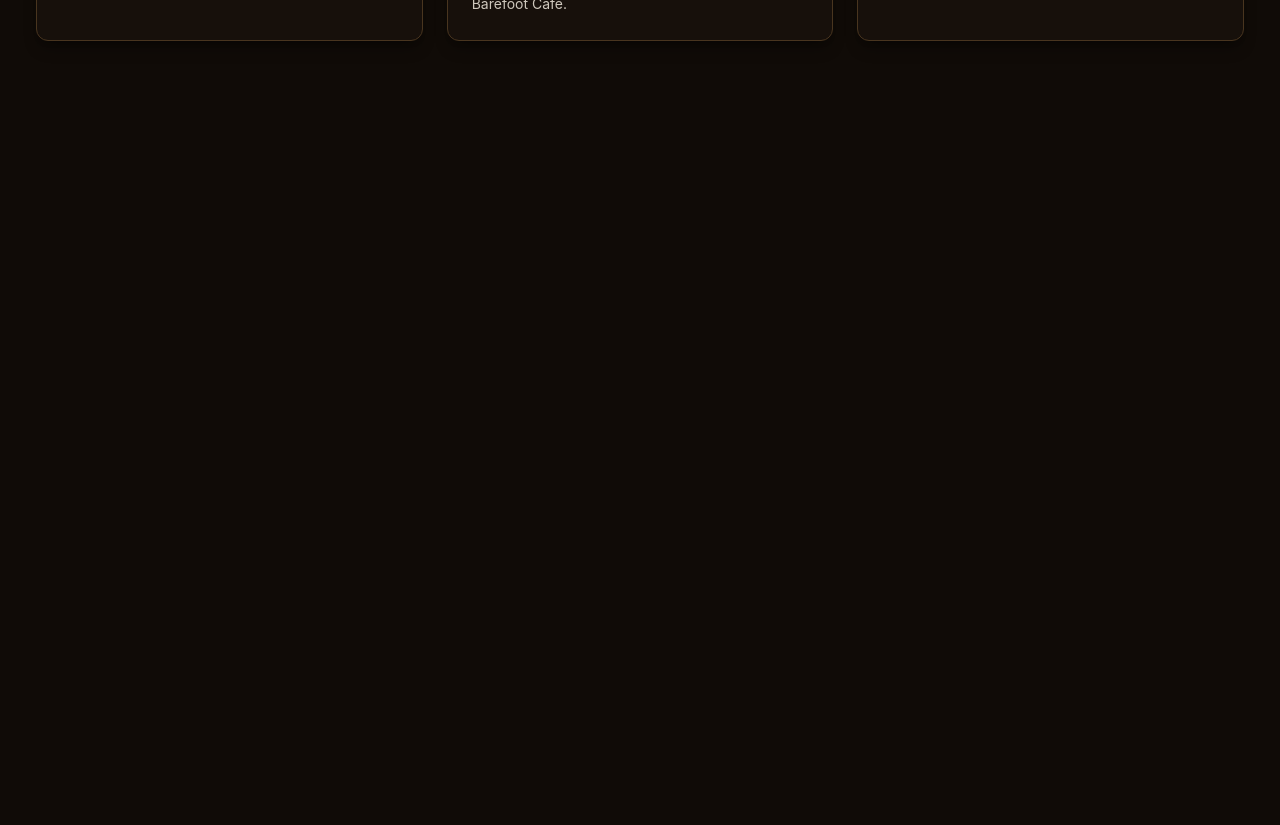
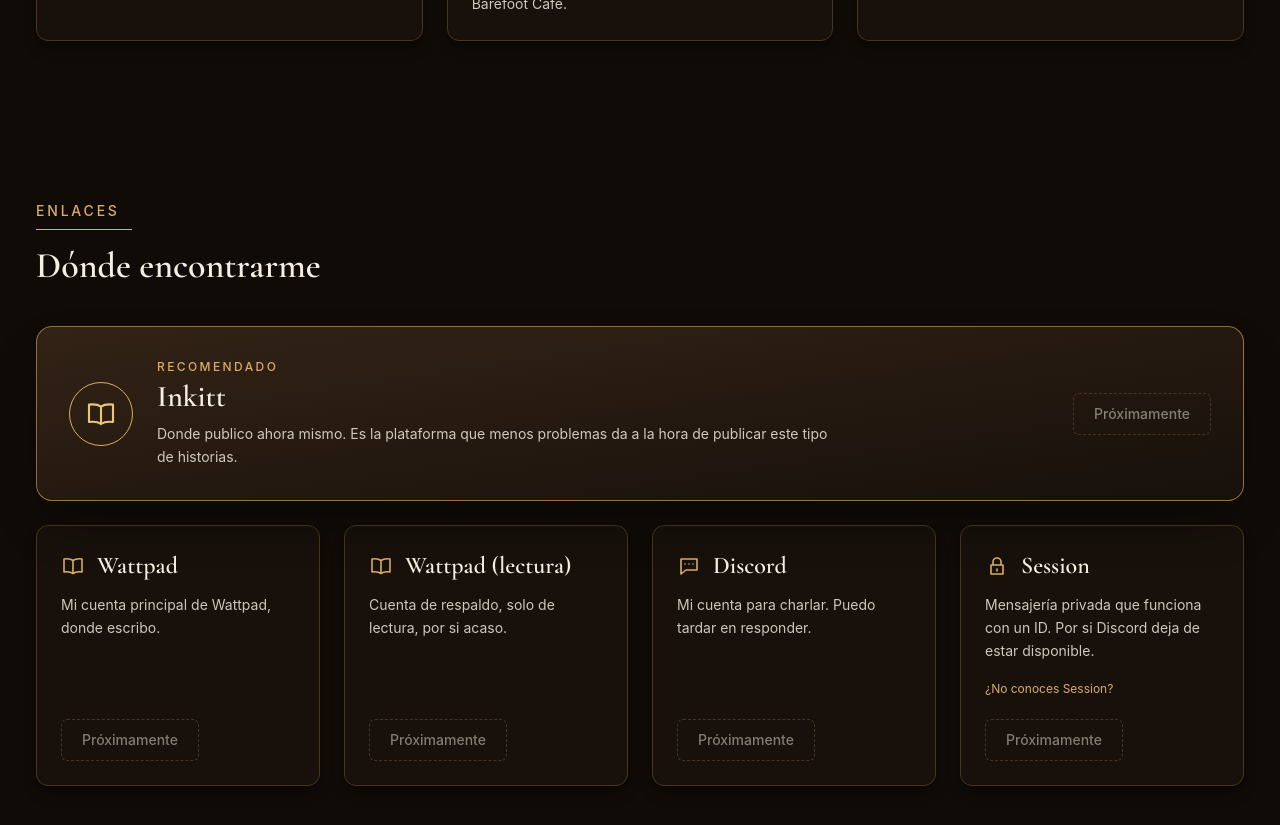
Before and after one commit to feet5145/feet5145-web, a React (Vite) app: page / in a window 1280 px wide. Shown: the part 2900-3725 px from the top of the page. Before the commit the page ends 3021 px from the top, so only its background shows below. Built offline with nearby package versions, Linux system fonts and the light colour scheme.

Commit message:
Creada la sección de enlaces con la ayuda de la IA

```diff
--- a/src/App.tsx
+++ b/src/App.tsx
@@ -3,6 +3,7 @@ import Inicio from "./components/sections/Inicio"
 import Historias from "./components/sections/Historias"
 import Personajes from "./components/sections/Personajes"
 import Novedades from "./components/sections/Novedades"
+import Enlaces from "./components/sections/Enlaces"
 
 function App() {
 
@@ -19,9 +20,7 @@ function App() {
 
         <Novedades />
 
-        <section id="enlaces">
-          {/* Tus enlaces */}
-        </section>
+        <Enlaces />
       </main>
     </>
   )
--- /dev/null
+++ b/src/components/sections/Enlaces.tsx
@@ -0,0 +1,153 @@
+import { useState } from "react";
+import { enlaces, type Enlace, type Icono } from "../../data/enlaces";
+
+const TRAZOS: Record<Icono, string> = {
+    libro: "M12 6.5C10 5 7 4.5 3 5v13c4-.5 7 0 9 1.5m0-13c2-1.5 5-2 9-1.5v13c-4-.5-7 0-9 1.5m0-13v13",
+    chat: "M4 5h16v11H9l-5 4V5Zm4 5h.01M12 10h.01M16 10h.01",
+    candado: "M6 11h12v9H6v-9Zm2 0V8a4 4 0 0 1 8 0v3m-4 4v2",
+};
+
+function IconoEnlace({ icono, className = "h-6 w-6" }: { icono: Icono; className?: string }) {
+    return (
+        <svg viewBox="0 0 24 24" fill="none" stroke="currentColor" strokeWidth={1.6} className={className} aria-hidden="true">
+            <path d={TRAZOS[icono]} strokeLinecap="round" strokeLinejoin="round" />
+        </svg>
+    );
+}
+
+const claseBoton =
+    "inline-flex shrink-0 items-center justify-center gap-2 rounded-md px-5 py-2.5 text-sm font-medium transition-colors focus-visible:outline-none focus-visible:ring-2 focus-visible:ring-[#edc577]";
+const claseBotonPrincipal = `${claseBoton} bg-[#d9ad63] text-[#100b07] hover:bg-[#edc577]`;
+const claseBotonSecundario = `${claseBoton} border border-[#49351f] text-[#edc577] hover:border-[#d9ad63] hover:bg-[#332316]`;
+const claseBotonInactivo = `${claseBoton} cursor-not-allowed border border-dashed border-[#49351f] text-[#eee7dc]/50`;
+
+function BotonCopiar({ valor }: { valor: string }) {
+    const [copiado, setCopiado] = useState(false);
+
+    async function copiar() {
+        try {
+            await navigator.clipboard.writeText(valor);
+            setCopiado(true);
+            setTimeout(() => setCopiado(false), 2000);
+        } catch {
+            // Sin acceso al portapapeles: el ID sigue visible para copiarlo a mano.
+        }
+    }
+
+    return (
+        <button type="button" onClick={copiar} className={claseBotonSecundario}>
+            {copiado ? "¡Copiado!" : "Copiar ID"}
+        </button>
+    );
+}
+
+function Accion({ enlace, principal }: { enlace: Enlace; principal: boolean }) {
+    if (enlace.tipo === "id") {
+        return enlace.valor ? (
+            <BotonCopiar valor={enlace.valor} />
+        ) : (
+            <span className={claseBotonInactivo}>Próximamente</span>
+        );
+    }
+
+    return enlace.url ? (
+        <a
+            href={enlace.url}
+            target="_blank"
+            rel="noopener noreferrer"
+            className={principal ? claseBotonPrincipal : claseBotonSecundario}
+        >
+            Visitar
+            <span aria-hidden="true">→</span>
+        </a>
+    ) : (
+        <span className={claseBotonInactivo}>Próximamente</span>
+    );
+}
+
+function DetallesId({ enlace }: { enlace: Enlace }) {
+    if (enlace.tipo !== "id") return null;
+
+    return (
+        <div className="mt-3 space-y-2">
+            {enlace.valor && (
+                <code className="block break-all rounded-md border border-[#49351f] bg-[#100b07] px-3 py-2 font-mono text-xs text-[#eee7dc]">
+                    {enlace.valor}
+                </code>
+            )}
+            {enlace.ayuda && (
+                <a
+                    href={enlace.ayuda.url}
+                    target="_blank"
+                    rel="noopener noreferrer"
+                    className="inline-block text-xs text-[#d9ad63] underline-offset-4 hover:underline"
+                >
+                    {enlace.ayuda.texto}
+                </a>
+            )}
+        </div>
+    );
+}
+
+function EnlaceDestacado({ enlace }: { enlace: Enlace }) {
+    return (
+        <article className="relative flex flex-col gap-6 overflow-hidden rounded-2xl border border-[#d9ad63]/60 bg-gradient-to-br from-[#332316] to-[#17100b] p-6 shadow-2xl shadow-black/40 sm:flex-row sm:items-center sm:p-8">
+            <div className="flex h-16 w-16 shrink-0 items-center justify-center rounded-full border border-[#d9ad63] text-[#edc577]">
+                <IconoEnlace icono={enlace.icono} className="h-8 w-8" />
+            </div>
+            <div className="flex-1">
+                <p className="text-xs font-medium uppercase tracking-[0.2em] text-[#d9ad63]">Recomendado</p>
+                <h3 className="mt-1 font-serif text-3xl font-semibold text-[#f5eee2]">{enlace.nombre}</h3>
+                <p className="mt-2 max-w-2xl text-sm leading-relaxed text-[#eee7dc]/85">{enlace.descripcion}</p>
+                <DetallesId enlace={enlace} />
+            </div>
+            <Accion enlace={enlace} principal />
+        </article>
+    );
+}
+
+function TarjetaEnlace({ enlace }: { enlace: Enlace }) {
+    return (
+        <article className="flex flex-col rounded-xl border border-[#49351f] bg-[#17100b] p-6 shadow-lg shadow-black/30 transition-colors hover:border-[#d9ad63]/70">
+            <div className="flex items-center gap-3 text-[#d9ad63]">
+                <IconoEnlace icono={enlace.icono} />
+                <h3 className="font-serif text-2xl font-semibold text-[#f5eee2]">{enlace.nombre}</h3>
+            </div>
+            <p className="mt-3 flex-1 text-sm leading-relaxed text-[#eee7dc]/85">{enlace.descripcion}</p>
+            <DetallesId enlace={enlace} />
+            <div className="mt-5">
+                <Accion enlace={enlace} principal={false} />
+            </div>
+        </article>
+    );
+}
+
+function Enlaces() {
+    const destacado = enlaces.find((enlace) => enlace.destacado);
+    const resto = enlaces.filter((enlace) => !enlace.destacado);
+
+    return (
+        <section id="enlaces" className="mx-auto w-full max-w-7xl px-5 py-16 md:px-9 md:py-20">
+            {/* ENCABEZADO */}
+            <div>
+                <p className="text-sm font-medium uppercase tracking-[0.2em] text-[#d9ad63]">Enlaces</p>
+                <span className="mt-2 block h-px w-24 bg-[#d9ad63]" aria-hidden="true" />
+                <h2 className="mt-4 font-serif text-3xl font-semibold text-[#f5eee2] sm:text-4xl">
+                    Dónde encontrarme
+                </h2>
+            </div>
+
+            <div className="mt-10 space-y-6">
+                {destacado && <EnlaceDestacado enlace={destacado} />}
+
+                <div className="grid gap-6 sm:grid-cols-2 xl:grid-cols-4">
+                    {resto.map((enlace) => (
+                        <TarjetaEnlace key={enlace.nombre} enlace={enlace} />
+                    ))}
+                </div>
+            </div>
+        </section>
+    );
+}
+
+export default Enlaces;
--- /dev/null
+++ b/src/data/enlaces.ts
@@ -0,0 +1,57 @@
+export type Icono = "libro" | "chat" | "candado";
+
+type EnlaceBase = {
+    nombre: string;
+    descripcion: string;
+    icono: Icono;
+    // Solo uno debería ir destacado: se muestra grande, encima del resto.
+    destacado?: boolean;
+};
+
+export type Enlace =
+    // Enlace normal a una web. Si la url está vacía, se muestra como «Próximamente».
+    | (EnlaceBase & { tipo: "url"; url: string })
+    // Identificador que se copia al portapapeles (por ejemplo, el ID de Session).
+    | (EnlaceBase & { tipo: "id"; valor: string; ayuda?: { texto: string; url: string } });
+
+// TODO: rellenar las url y el ID de Session.
+export const enlaces: Enlace[] = [
+    {
+        tipo: "url",
+        nombre: "Inkitt",
+        descripcion:
+            "Donde publico ahora mismo. Es la plataforma que menos problemas da a la hora de publicar este tipo de historias.",
+        icono: "libro",
+        url: "",
+        destacado: true,
+    },
+    {
+        tipo: "url",
+        nombre: "Wattpad",
+        descripcion: "Mi cuenta principal de Wattpad, donde escribo.",
+        icono: "libro",
+        url: "",
+    },
+    {
+        tipo: "url",
+        nombre: "Wattpad (lectura)",
+        descripcion: "Cuenta de respaldo, solo de lectura, por si acaso.",
+        icono: "libro",
+        url: "",
+    },
+    {
+        tipo: "url",
+        nombre: "Discord",
+        descripcion: "Mi cuenta para charlar. Puedo tardar en responder.",
+        icono: "chat",
+        url: "",
+    },
+    {
+        tipo: "id",
+        nombre: "Session",
+        descripcion: "Mensajería privada que funciona con un ID. Por si Discord deja de estar disponible.",
+        icono: "candado",
+        valor: "",
+        ayuda: { texto: "¿No conoces Session?", url: "https://getsession.org" },
+    },
+];
```
Also changed, not shown: 1 other file (tests, documents, lock files or other folders).
